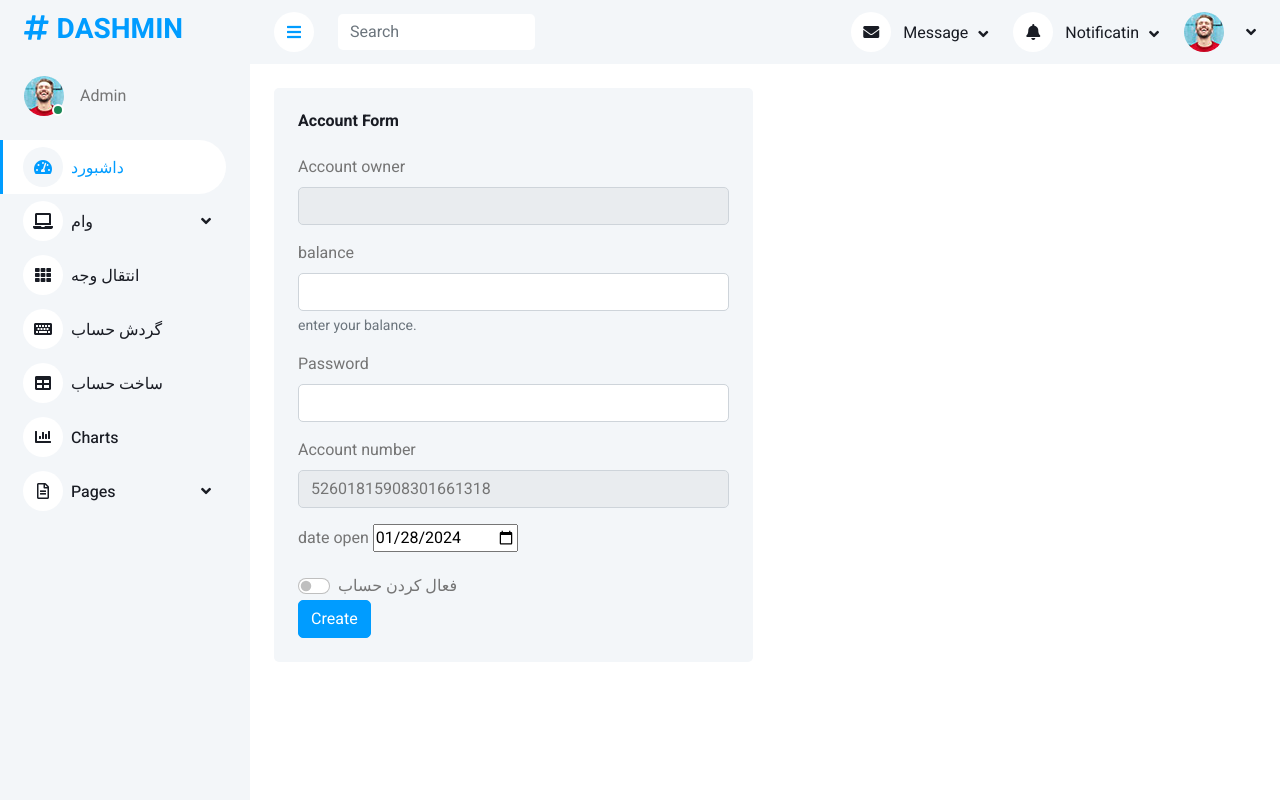
After one commit to mhasanbash/Mobile-Bank-App, a Django app: template bank/templates/create_acc.html in a window 1280 px wide. The commit adds this page. Run offline with Django 5.2, Linux system fonts and the light colour scheme; the template is opened without the code that fills it: values that come from a table or form of the project are taken from there, others are empty; some libraries are stand-ins or nearby versions.

Commit message:
complete create account and account list

```diff
--- a/bank/management/form.py
+++ b/bank/management/form.py
@@ -1,5 +1,32 @@
 from django import forms
+from django.utils import timezone
+import uuid
+import random
 
 class SignInForm(forms.Form):
     username = forms.CharField(max_length=32)
     password = forms.CharField(max_length=32)
+
+class CreateAccForm(forms.Form):
+    owner = forms.CharField(max_length=32)
+    balance = forms.IntegerField()
+    password = forms.CharField(max_length=8)
+    acc_number = forms.CharField(max_length=32)
+    date_open = forms.DateField(widget=forms.DateInput(attrs={'type': 'date'}),initial=timezone.now())
+    date_closed = forms.DateField(required=False)
+    rate = forms.FloatField(required=False)
+    acc_status = forms.BooleanField()
+
+    def __init__(self, *args, **kwargs):
+        super().__init__(*args, **kwargs)
+        # self.fields['acc_number'].initial = str(uuid.uuid4())[:20]
+        self.fields['acc_number'].initial = ''.join([str(random.randint(0, 9)) for _ in range(20)])
+        self.fields['acc_number'].widget.attrs['readonly'] = True
+
+        self.fields['owner'].widget.attrs.update({'class': 'form-control'})
+        self.fields['owner'].widget.attrs['readonly'] = True
+
+        self.fields['balance'].widget.attrs.update({'class': 'form-control'})
+        self.fields['password'].widget.attrs.update({'class': 'form-control'})
+        self.fields['acc_number'].widget.attrs.update({'class': 'form-control'})
+        self.fields['acc_status'].widget.attrs.update({'class': 'form-check-input'})
--- a/bank/management/urls.py
+++ b/bank/management/urls.py
@@ -1,6 +1,6 @@
 
 from django.urls import path
-from .views import Home, Profile, Signin, signout
+from .views import Home, Profile, Signin, signout, CreatedBankAccount
 
 app_name = 'management'
 
@@ -9,4 +9,5 @@ urlpatterns = [
     path('profile/', Profile.as_view(), name='profile'),
     path('signin/', Signin.as_view(), name='signin'),
     path('signout/', signout, name='signout'),
+    path('createacc/', CreatedBankAccount.as_view(), name='created_bank_account'),
 ]
--- a/bank/templates/base.html
+++ b/bank/templates/base.html
@@ -93,7 +93,7 @@
           </div>
           <div class="navbar-nav w-100">
             <a href="{% url 'management:Home' %}" class="nav-item nav-link active"
-              ><i class="fa fa-tachometer-alt me-2"></i>Dashboard</a
+              ><i class="fa fa-tachometer-alt me-2"></i>داشبورد</a
             >
             <div class="nav-item dropdown">
               <a
@@ -114,8 +114,8 @@
             <a href="form.html" class="nav-item nav-link"
               ><i class="fa fa-keyboard me-2"></i>گردش حساب</a
             >
-            <a href="table.html" class="nav-item nav-link"
-              ><i class="fa fa-table me-2"></i>Tables</a
+            <a href="{% url 'management:created_bank_account' %}" class="nav-item nav-link"
+              ><i class="fa fa-table me-2"></i>ساخت حساب</a
             >
             <a href="chart.html" class="nav-item nav-link"
               ><i class="fa fa-chart-bar me-2"></i>Charts</a
@@ -279,6 +279,7 @@
         </nav>
         <!-- Navbar End -->
         {% block Dashboard %} {% endblock %}
+        {% block Created_acc %} {% endblock %}
       </div>
       <!-- Content End -->
 
--- /dev/null
+++ b/bank/templates/create_acc.html
@@ -0,0 +1,46 @@
+{% extends "base.html" %}
+{% block Created_acc %}
+<div class="container-fluid pt-4 px-4">
+    <div class="row g-4">
+        <div class="col-sm-12 col-xl-6">
+            <div class="bg-light rounded h-100 p-4">
+                <h6 class="mb-4">Account Form</h6>
+                <form method="post" action=''>
+                    {% csrf_token %}
+                    <div class="mb-3">
+                        <label for="exampleInputEmail1" class="form-label">Account owner</label>
+                        {{ form.owner }}
+                    </div>
+                    <div class="mb-3">
+                        <label for="exampleInputEmail1" class="form-label">balance</label>
+                        {{ form.balance }}
+                        <div id="emailHelp" class="form-text">enter your balance.
+                        </div>
+                    </div>
+                    <div class="mb-3">
+                        <label for="exampleInputPassword1" class="form-label">Password</label>
+                        {{ form.password }}
+                    </div>
+                    <div class="mb-3">
+                        <label for="exampleInputPassword1" class="form-label">Account number</label>
+                        {{ form.acc_number }}
+                    </div>
+                    <div class="mb-3">
+                        <label for="exampleInputPassword1" class="form-label">date open</label>
+                        {{ form.date_open }}
+                    </div>
+                    <div class="form-check form-switch">
+                        {{ form.acc_status }}
+                        <label class="form-check-label" for="flexSwitchCheckChecked">فعال کردن حساب</label>
+                    </div>
+                    {% comment %} <div class="mb-3 form-check">
+                        <input type="checkbox" class="form-check-input" id="exampleCheck1">
+                        <label class="form-check-label" for="exampleCheck1">قوانین را می پذیرم</label>
+                    </div> {% endcomment %}
+                    <button type="submit" class="btn btn-primary">Create</button>
+                </form>
+            </div>
+        </div>
+    </div>
+</div>
+{% endblock %}
```
Also changed, not shown: bank/management/views.py (+45 -9 lines), bank/templates/home.html (+17 -46 lines).
